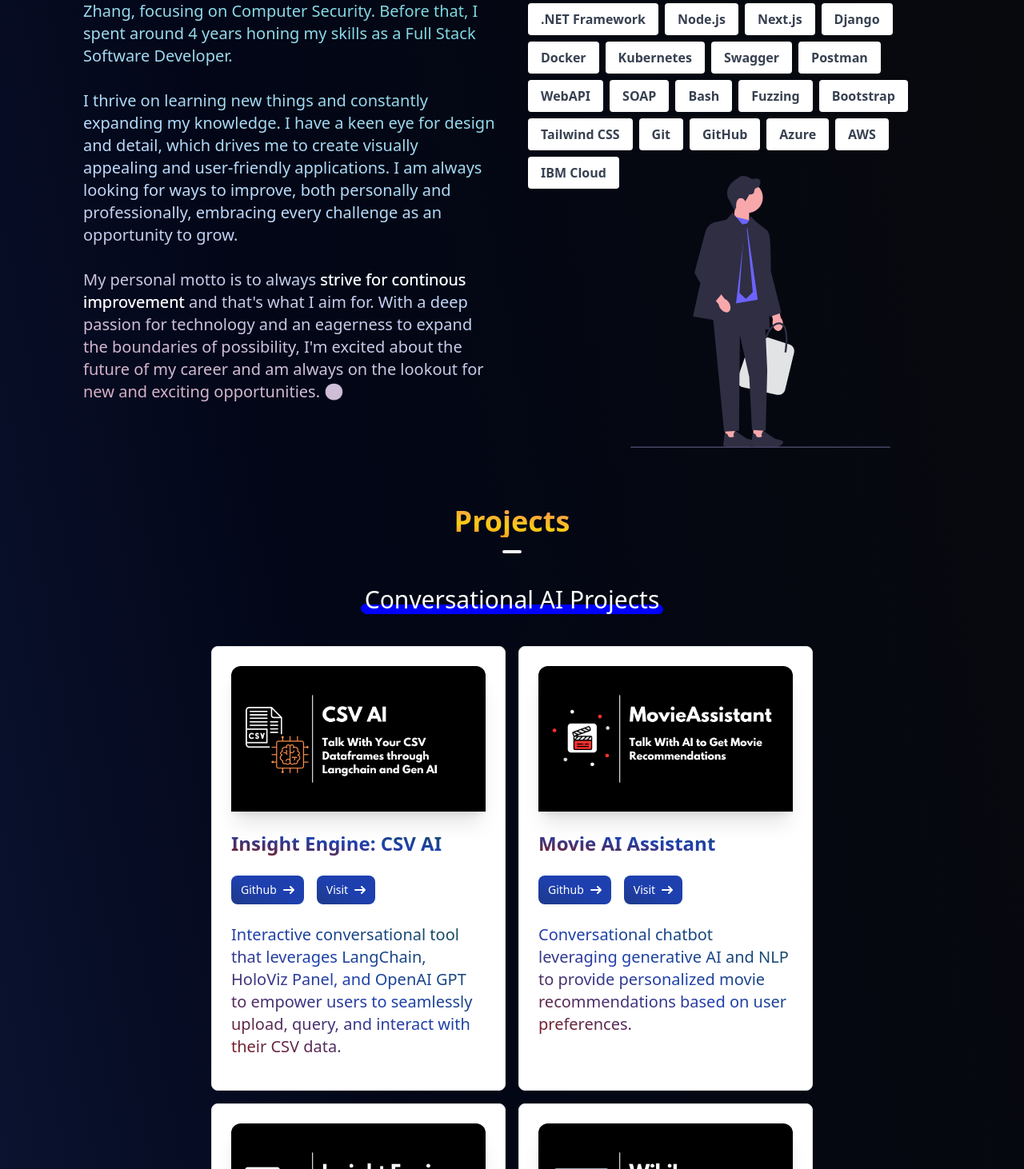
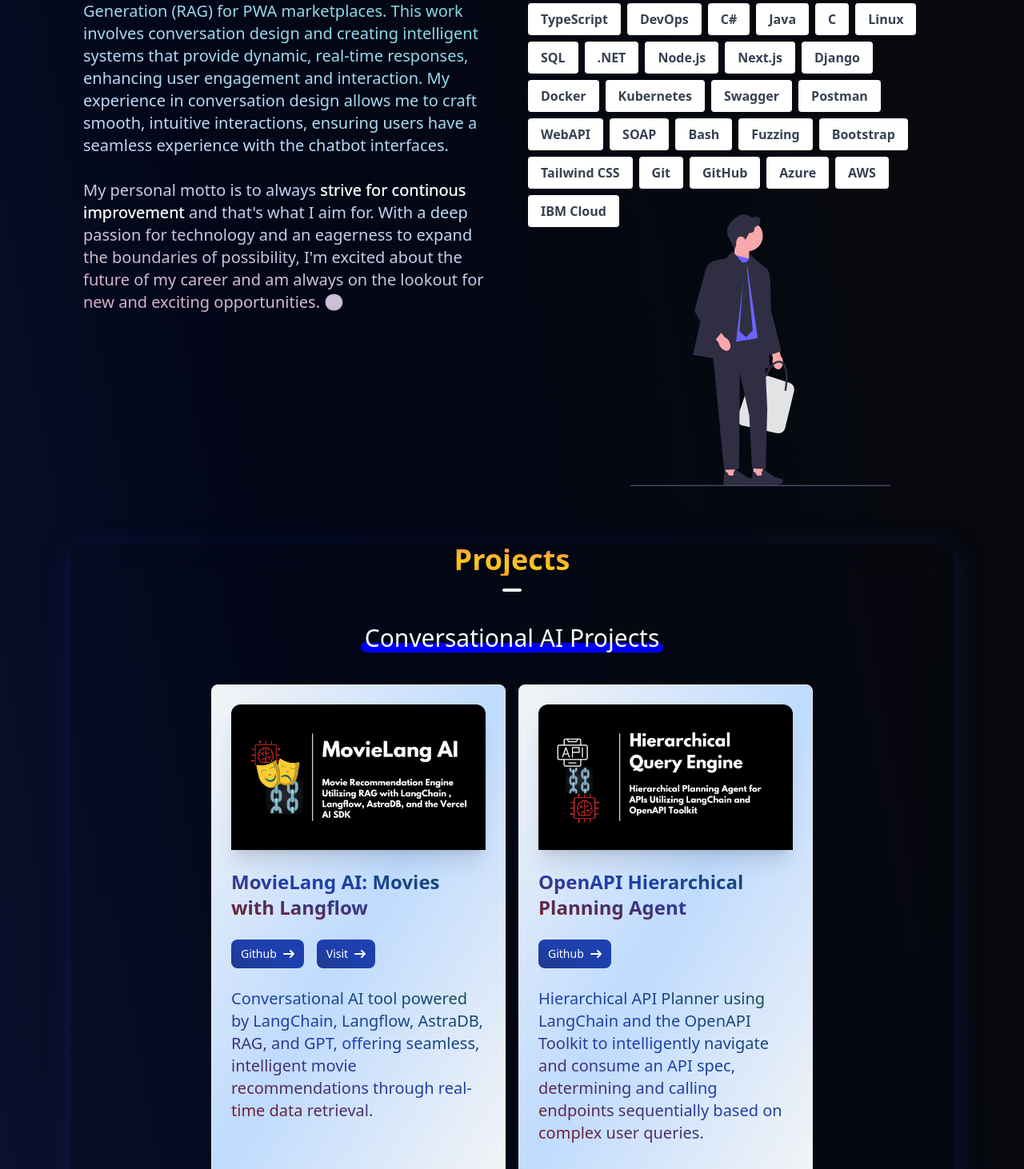
Before and after one commit to cictema/devfolio, a Next.js app: page / in a window 1280 px wide. Shown: the part 1228-2690 px from the top of the page at 80% size. Built offline with nearby package versions, Linux system fonts and the light colour scheme.

Commit message:
update projects

```diff
--- a/components/AboutSection.tsx
+++ b/components/AboutSection.tsx
@@ -2,6 +2,10 @@ import React from "react"
 import Image from "next/image"
 
 const skills = [
+  { skill: "Retrieval-Augmented Generation" },
+  { skill: "LangChain" },
+  { skill: "Langflow" },
+  { skill: "Vector Databases" },
   { skill: "Conversation Design" },
   { skill: "Chatbot Development" },
   { skill: "Microsoft Bot Framework" },
@@ -17,7 +21,7 @@ const skills = [
   { skill: "C" },
   { skill: "Linux" },
   { skill: "SQL" },
-  { skill: ".NET Framework" },
+  { skill: ".NET" },
   { skill: "Node.js" },
   { skill: "Next.js" },
   { skill: "Django" },
@@ -66,19 +70,7 @@ const AboutSection = () => {
               </p>
               <br />
               <p>
-                I graduated from the University of Utah in 2024 with an MS in Computer Science,
-                where I had the privilege of working as a Research Assistant under
-                Prof. Mu Zhang, focusing on Computer Security.
-                Before that, I spent around 4 years honing my skills as a Full Stack Software Developer.
-
-              </p>
-              <br />
-              <p>
-                I thrive on learning new things and constantly expanding my knowledge.
-                I have a keen eye for design and detail, which drives me to create
-                visually appealing and user-friendly applications.
-                I am always looking for ways to improve, both personally and professionally,
-                embracing every challenge as an opportunity to grow.
+                Currently, I’m expanding my expertise in Conversational AI. At Cantonica, I’m developing cutting-edge chatbots using Retrieval-Augmented Generation (RAG) for PWA marketplaces. This work involves conversation design and creating intelligent systems that provide dynamic, real-time responses, enhancing user engagement and interaction. My experience in conversation design allows me to craft smooth, intuitive interactions, ensuring users have a seamless experience with the chatbot interfaces.
               </p>
               <br />
               <p>
@@ -100,8 +92,9 @@ const AboutSection = () => {
                 return (
                   <p
                     key={idx}
-                    className="bg-gray-200 px-4 py-2 mr-2 mt-2 text-gray-700 rounded font-bold prose-invert bg-white transition ease-in-out delay-0 bg-white-500 hover:-translate-y-1 hover:scale-110 hover:bg-orange-500 duration-300"
+                    className="bg-gray-200 px-4 py-2 mr-2 mt-2 text-gray-700 rounded font-bold prose-invert bg-white transition ease-in-out delay-0 bg-white-500 "
                   >
+                    {/* hover:-translate-y-1 hover:scale-110 hover:bg-orange-500 duration-300 */}
                     {item.skill}
                   </p>
                 )
--- a/components/ProjectsSection.tsx
+++ b/components/ProjectsSection.tsx
@@ -29,7 +29,23 @@ const other_projects = [
   },
 ]
 
-const conversational_ai_projects = [{
+const conversational_ai_projects = [
+  {
+    name: "MovieLang AI: Movies with Langflow",
+    description:
+      "Conversational AI tool powered by LangChain, Langflow, AstraDB, RAG, and GPT, offering seamless, intelligent movie recommendations through real-time data retrieval.",
+    image: "/project_section/movielangai.png",
+    github: "https://github.com/cystema/movielang-ai",
+    link: "https://movielang.shubh.ink/"
+  },
+  {
+    name: "OpenAPI Hierarchical Planning Agent",
+    description:
+      "Hierarchical API Planner using LangChain and the OpenAPI Toolkit to intelligently navigate and consume an API spec, determining and calling endpoints sequentially based on complex user queries.",
+    image: "/project_section/hpa.png",
+    github: "https://github.com/cystema/langchain-openapi-tmdb",
+  },
+  {
     name: "Insight Engine: CSV AI ",
     description:
       "Interactive conversational tool that leverages LangChain, HoloViz Panel, and OpenAI GPT to empower users to seamlessly upload, query, and interact with their CSV data. ",
@@ -40,7 +56,7 @@ const conversational_ai_projects = [{
   {
     name: "Movie AI Assistant",
     description:
-    "Conversational chatbot leveraging generative AI and NLP to provide personalized movie recommendations based on user preferences.",
+      "Conversational chatbot leveraging Dialogflow and Gen AI to provide personalized movie recommendations based on user queries.",
     image: "/project_section/movieassistant.png",
     github: "https://github.com/cystema/movieassistant",
     link: "https://sites.google.com/view/movieassistant/home",
@@ -226,7 +242,7 @@ const ProjectsSection = () => {
           <div className="flex flex-row gap-4 flex-wrap justify-center">
             {conversational_ai_projects.map((project, idx) => {
               return (
-                <div key={idx} className="sm:w-1/2 md:w-1/2 lg:w-1/3 xl:w-1/3 p-6 bg-white border border-gray-200 rounded-lg shadow bg-white">
+                <div key={idx} className="sm:w-1/2 md:w-1/2 lg:w-1/3 xl:w-1/3 p-6 bg-white border border-gray-200 rounded-lg shadow bg-gradient-to-br from-gray-100 via-blue-200 to-gray-100">
                   <div className="">
                     <Link href={project.github}>
                       <Image
@@ -281,7 +297,7 @@ const ProjectsSection = () => {
           <div className="flex flex-row gap-4 flex-wrap justify-center">
             {web_projects.map((project, idx) => {
               return (
-                <div key={idx} className="sm:w-1/2 md:w-1/2 lg:w-1/3 xl:w-1/3 p-6 bg-white border border-gray-200 rounded-lg shadow bg-white">
+                <div key={idx} className="sm:w-1/2 md:w-1/2 lg:w-1/3 xl:w-1/3 p-6 bg-white border border-gray-200 rounded-lg shadow bg-gradient-to-br from-gray-100 via-purple-200 to-gray-100">
                   <div className="">
                     <Link href={project.github}>
                       <Image
--- a/styles/globals.css
+++ b/styles/globals.css
@@ -68,3 +68,14 @@
       color: black;
     }
   }
+
+
+
+  #projects{
+    background: rgba( 255, 255, 255, 0 );
+box-shadow: 0 8px 32px 0 rgba( 31, 38, 135, 0.37 );
+backdrop-filter: blur( 20px );
+-webkit-backdrop-filter: blur( 20px );
+/* border-radius: 10px; */
+/* border: 1px solid rgba( 255, 255, 255, 0.18 ); */
+  }
```
Also changed, not shown: public/project_section/hpa.png (added), public/project_section/movielangai.png (added). Lines whose indentation alone changed are shown as unchanged.
